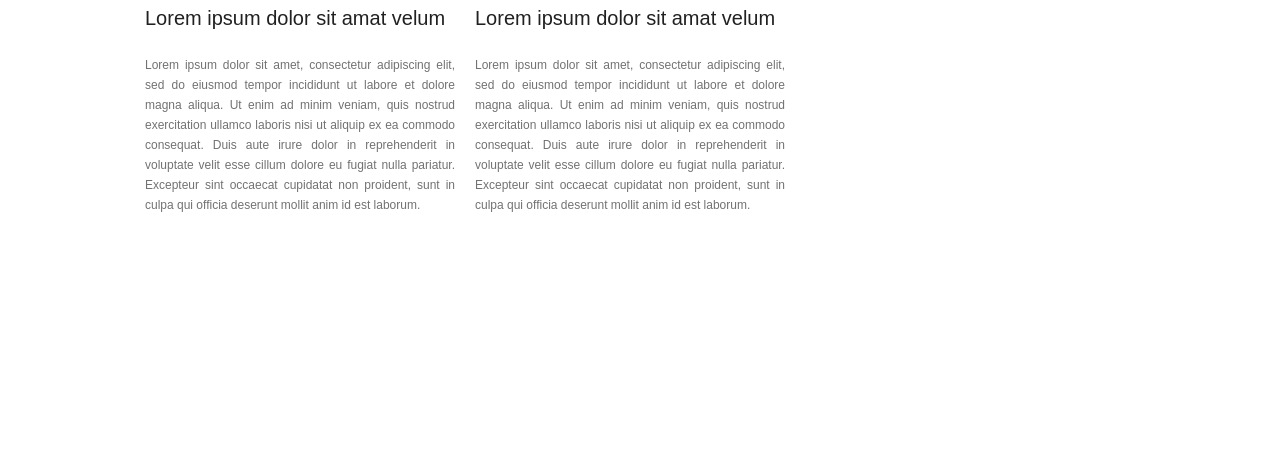
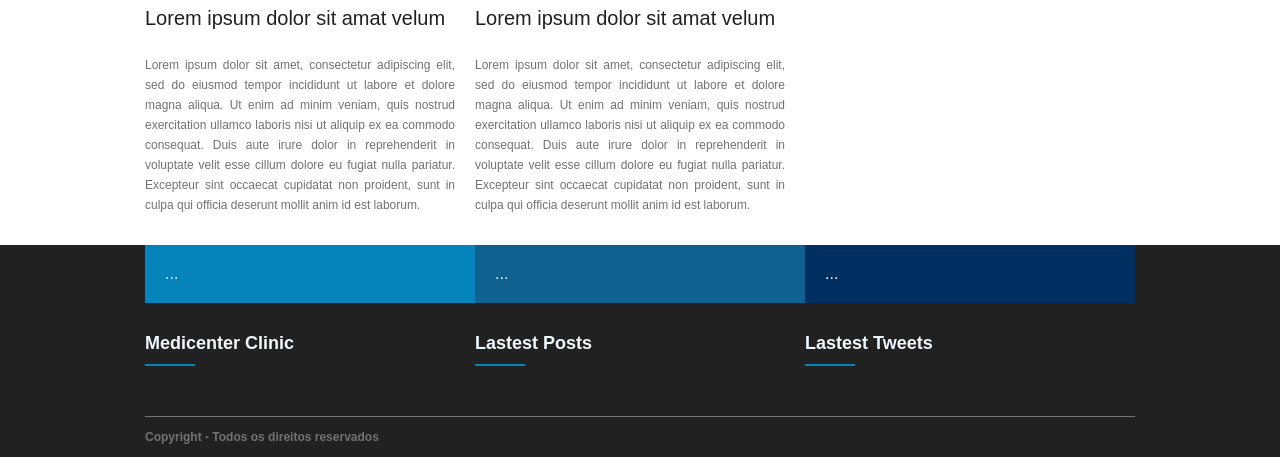
Before and after one commit to johnnydiniz/b7web-semanticHTML, a plain HTML site: page index.html in a window 1280 px wide. Shown: the part 1749-2206 px from the top of the page. Before the commit the page ends 1994 px from the top, so only its background shows below. Drawn offline with Linux system fonts and the light colour scheme.

Commit message:
[FEAT]Add footer structure

```diff
--- a/assets/css/app.css
+++ b/assets/css/app.css
@@ -249,7 +249,6 @@ article .news_title {
     font-weight: 500;
 }
 
-
 article .news_resume {
     color: var(--shadow);
     line-height: 20px;
@@ -257,3 +256,59 @@ article .news_resume {
     margin-bottom: 30px;
     text-align: justify;
 }
+
+.column {
+    flex-direction: column;
+}
+
+footer {
+    background-color: var(--dark);
+    display: flex;
+    justify-content: center;
+}
+
+.footer_options {
+    display: flex;
+    flex: 1;
+}
+
+.footer_1, .footer_2, .footer_3 {
+    flex: 1;
+    color: var(--light);
+    padding: 20px;
+}
+
+.footer_1 {
+    background-color: var(--primary);
+}
+
+.footer_2 {
+    background-color: var(--secondary);
+}
+
+.footer_3 {
+    background-color: var(--third);
+}
+
+.footer_area {
+    display: flex;
+}
+
+.footer_area_item {
+    flex: 1;
+    color: var(--light);
+}
+
+footer .widget_title_text {
+    color: var(--light);
+}
+
+.footer_copyright {
+    border-top: 1px solid var(--shadow);
+    height: 40px;
+    line-height: 40px;
+    color: var(--shadow);
+    font-size: 12px;
+    font-weight: bold;
+    margin-top: 30px;
+}
--- a/index.html
+++ b/index.html
@@ -209,6 +209,53 @@
             </aside>
         </div>
     </section>
+    <footer>
+        <div class="container column">
+            <div class="footer_options">
+                <div class="footer_1">
+                    ...
+                </div>
+                <div class="footer_2">
+                    ...
+                </div>
+                <div class="footer_3">
+                    ...
+                </div>
+            </div>
+            <div class="footer_area">
+                <div class="footer_area_item">
+                    <div class="widget">
+                        <div class="widget_title">
+                            <div class="widget_title_text">Medicenter Clinic</div>
+                            <div class="widget_title_bar"></div>
+                        </div>
+                        <div class="widget_body"></div>
+                    </div>
+                </div>
+                <div class="footer_area_item">
+                    <div class="widget">
+                        <div class="widget_title">
+                            <div class="widget_title_text">Lastest Posts</div>
+                            <div class="widget_title_bar"></div>
+                        </div>
+                        <div class="widget_body"></div>
+                    </div>
+                </div>
+                <div class="footer_area_item">
+                    <div class="widget">
+                        <div class="widget_title">
+                            <div class="widget_title_text">Lastest Tweets</div>
+                            <div class="widget_title_bar"></div>
+                        </div>
+                        <div class="widget_body"></div>
+                    </div>
+                </div>
+            </div>
+            <div class="footer_copyright">
+                Copyright - Todos os direitos reservados
+            </div>
+        </div>
+    </footer>
 </body>
 
 </html>
```
